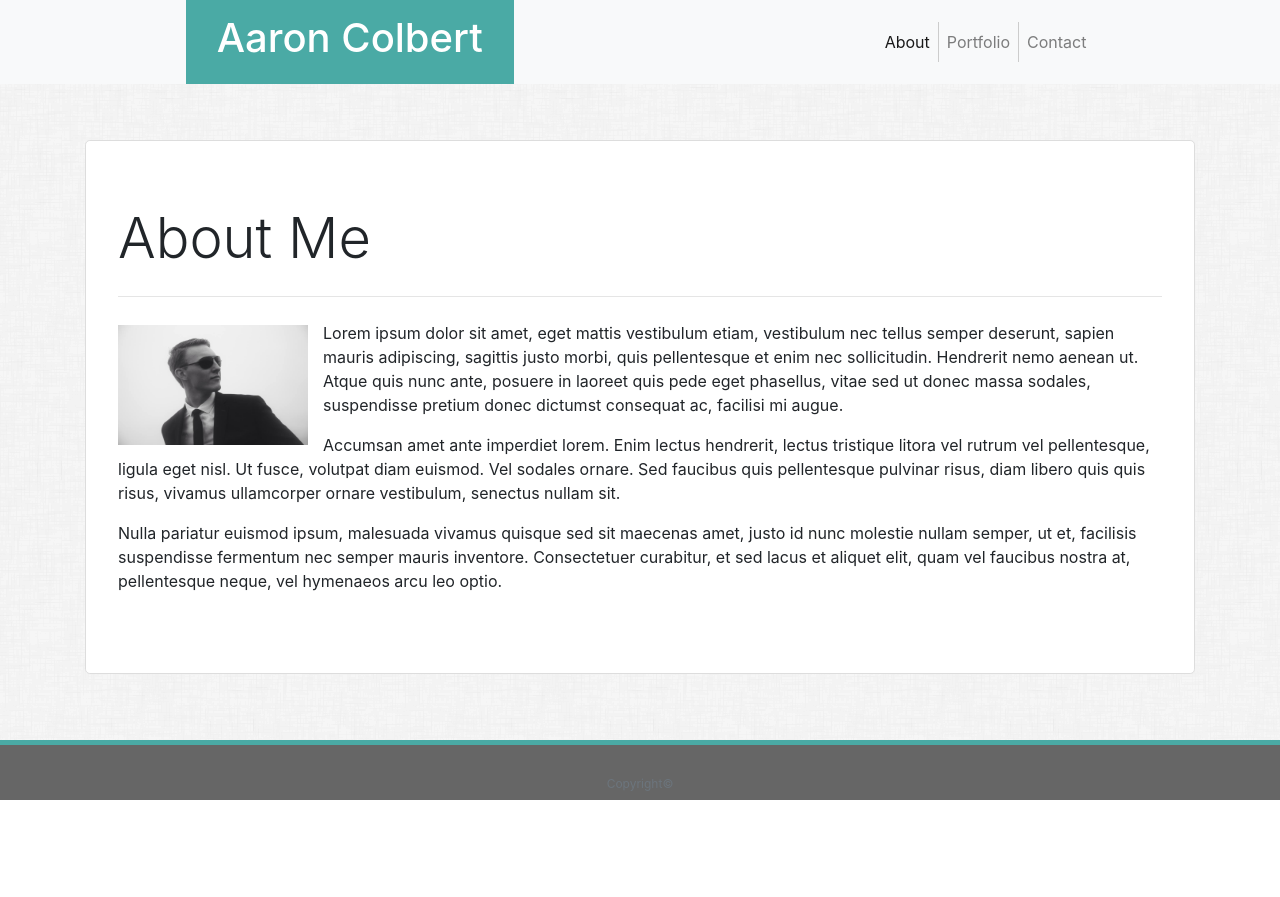
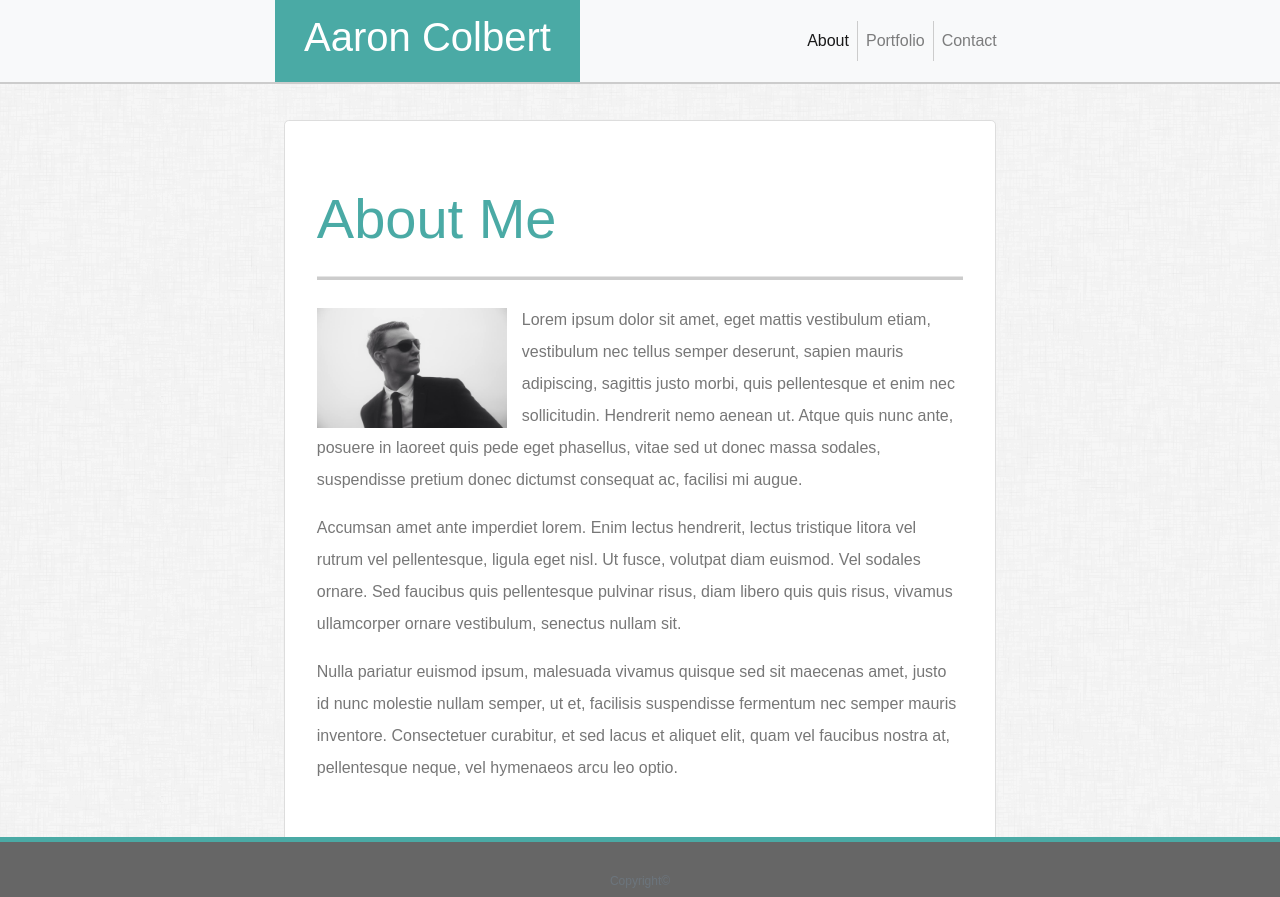
Before and after one commit to AJColbert/bootstrap-portfolio, a plain HTML site: page index.html in a window 1280 px wide. Before the commit the page ends 800 px from the top, so only its background shows below. Drawn offline with nearby package versions, Linux system fonts and the light colour scheme.

Commit message:
Completed index

```diff
--- a/assets/css/style.css
+++ b/assets/css/style.css
@@ -1,11 +1,14 @@
 body{
     background: url(../images/dust_scratches.png);
     background-size: auto, cover;
+    font-family: 'Arial', 'Helvetica Neue', Helvetica, sans-serif;
+    color: #777777;
 
 }
 html {
     position: relative;
     min-height: 100%;
+
   }
 
 #profilepic {
@@ -14,10 +17,6 @@ html {
     margin-top: 4px;
     margin-right: 15px;
     margin-bottom: 4px;
-}
-
-.pullleft{
-    float: left;
 }
 
 .topspace{
@@ -49,7 +48,6 @@ html {
     background-color: #fff;
     border: 1px solid #dddddd;
 
-
 }
 .floatleft{
     float: left;
@@ -58,19 +56,20 @@ html {
     float: right;
 }
 .navcontent{
-    width:71%;
+    width:57%;
     margin:0 auto;
 }
 .customnav{
     width: 100%;
     padding: 0;
+    border-bottom: 2px solid #cccccc;
+    background-color: #ffffff;
 }
 
 #h1{
     background-color: #4aaaa5;
     color: white;
     padding: 5% 11%;
-
 }
 
 .navlinks{
@@ -82,4 +81,18 @@ html {
 }
 .navlinks a:last-child{
     border-right: none;
+}.customcontainer{
+    width:58%;
 }
+
+hr{
+    border-bottom: 3px solid #cccccc;
+}
+
+.jumbotron h1{
+    color: #4aaaa5;
+}
+
+.jumbotron p{
+      line-height: 2;
+}
--- a/index.html
+++ b/index.html
@@ -34,15 +34,15 @@
         </div>
     </nav>
 
-    <div class="container">
+    <div class="container customcontainer">
 
-        <div class="row">
+        <div class="row customrow">
             <div class="test">
                 <div class="col-lg-12">
                     <div class="jumbotron topspace jumbotronextra">
                         <h1 class="display-4">About Me</h1>
                         <hr class="my-4">
-                        <img class="img-responsive pullleft" src="assets/images/profile-pic.jpg" alt="Profile Picture" id="profilepic">
+                        <img class="img-responsive floatleft" src="assets/images/profile-pic.jpg" alt="Profile Picture" id="profilepic">
                         <p>
                             Lorem ipsum dolor sit amet, eget mattis vestibulum etiam, vestibulum nec tellus semper deserunt, sapien mauris adipiscing,
                             sagittis justo morbi, quis pellentesque et enim nec sollicitudin. Hendrerit nemo aenean ut. Atque
```
